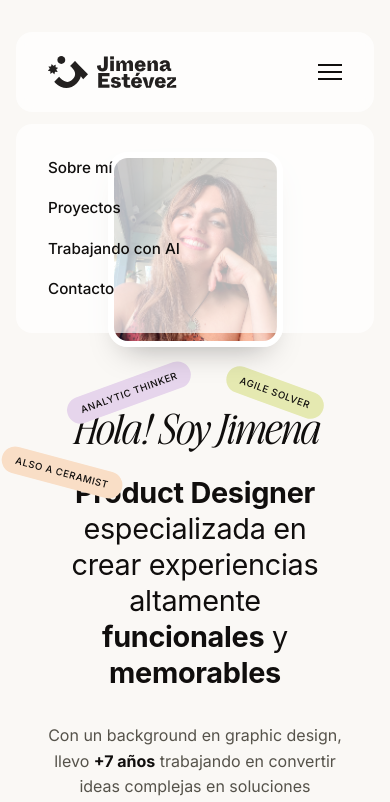
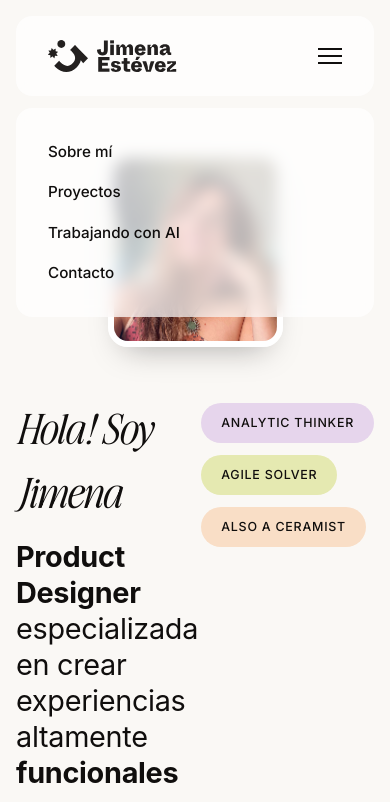
Before and after one commit to jimenaestevez/jimenaestevez.github.io, a plain HTML site: page index.html in a window 390 px wide. Both pictures are taken after a click on the button "Abrir menú". Shown: the top 802 px of the page. Drawn offline with Linux system fonts and the light colour scheme; a web font is replaced by a local one.

Commit message:
Fix mobile hero layout, nav dropdown blur, and badge positioning
- Restore desktop hero to original scattered/rotated badge layout
- Add mobile-only left-aligned hero text with badges stacked on the right
  (separate DOM nodes per breakpoint to avoid absolute-positioning
  context conflicts between the two layouts)
- Fix nav dropdown: move it out of the header in the DOM so its
  backdrop-filter isn't nested inside another backdrop-filter element
  (Chrome fails to blur through nested backdrop-filter ancestors)
- Align dropdown's lateral inset with the header's own margin on mobile
- Toolkit grid: fix horizontal overflow on mobile caused by grid item
  min-width:auto and a fixed image max-width
- Reduce mobile lateral padding, left-align toolkit text (image stays centered)
- Hero photos: unify hover and click handling so clicking mid-hover
  correctly collapses them instead of being masked by :hover
- Add color-scheme-aware SVG favicon

Co-Authored-By: Claude Sonnet 5 <noreply@anthropic.com>

```diff
--- a/css/styles.css
+++ b/css/styles.css
@@ -216,6 +216,10 @@ p {
 }
 
 /* ---- Header / Navegación ---- */
+.header-wrap {
+  position: relative;
+}
+
 .site-header {
   position: sticky;
   top: 32px;
@@ -223,6 +227,7 @@ p {
   margin: 32px 72px 0;
   border-radius: 16px;
   background-color: rgba(255, 255, 255, 0.7);
+  -webkit-backdrop-filter: blur(8px);
   backdrop-filter: blur(8px);
 }
 
@@ -244,6 +249,11 @@ p {
 }
 
 .nav-links {
+  position: absolute;
+  top: 50%;
+  right: 104px;
+  transform: translateY(-50%);
+  z-index: 100;
   display: flex;
   align-items: center;
   gap: var(--space-md);
@@ -293,6 +303,15 @@ p {
   padding-top: 40px;
   padding-bottom: var(--space-lg);
   text-align: center;
+}
+
+.hero-content {
+  max-width: 850px;
+  margin: 0 auto;
+}
+
+.hero-badges {
+  display: none;
 }
 
 .hero-actions {
@@ -351,13 +370,11 @@ p {
   z-index: 2;
 }
 
-.hero-photo-group:hover .hero-photo-side.left,
 .hero-photo-group.expanded .hero-photo-side.left {
   opacity: 1;
   transform: translate(-120px, 52px) rotate(-15deg) scale(1);
 }
 
-.hero-photo-group:hover .hero-photo-side.right,
 .hero-photo-group.expanded .hero-photo-side.right {
   opacity: 1;
   transform: translate(120px, 52px) rotate(15deg) scale(1);
@@ -393,7 +410,6 @@ p {
 }
 
 .badge-pill {
-  position: absolute;
   display: inline-block;
   padding: 12px 24px;
   border-radius: 999px;
@@ -406,23 +422,36 @@ p {
 }
 
 .badge-1 {
+  background-color: var(--color-lilac);
+}
+
+.badge-2 {
+  background-color: var(--color-lime);
+}
+
+.badge-3 {
+  background-color: var(--color-peach);
+}
+
+.badge-scatter {
+  position: absolute;
+}
+
+.badge-scatter.badge-1 {
   top: -3.5rem;
   left: -2rem;
-  background-color: var(--color-lilac);
   transform: rotate(-15deg);
 }
 
-.badge-2 {
+.badge-scatter.badge-2 {
   top: 35%;
   right: -4rem;
-  background-color: var(--color-lime);
   transform: rotate(-15deg);
 }
 
-.badge-3 {
+.badge-scatter.badge-3 {
   bottom: 2rem;
   left: -5.5rem;
-  background-color: var(--color-peach);
   transform: rotate(15deg);
 }
 
@@ -1033,19 +1062,21 @@ p {
   .nav-links {
     position: absolute;
     top: 100%;
-    left: 0;
-    right: 0;
-    background-color: var(--color-bg);
+    left: 16px;
+    right: 16px;
     flex-direction: column;
     align-items: flex-start;
     padding: var(--space-md);
     gap: var(--space-sm);
-    border-bottom: 1px solid var(--color-line);
-    transform: translateY(-150%);
-    transition: transform 0.25s ease;
+    opacity: 0;
+    visibility: hidden;
+    transform: translateY(-8px);
+    transition: opacity 0.2s ease, transform 0.2s ease, visibility 0.2s;
   }
 
   .nav-links.open {
+    opacity: 1;
+    visibility: visible;
     transform: translateY(0);
   }
 
@@ -1089,43 +1120,67 @@ p {
 
   .site-header {
     margin: 16px;
+    top: 16px;
   }
 
   .nav-links {
     top: calc(100% + 12px);
     background-color: rgba(255, 255, 255, 0.7);
+    -webkit-backdrop-filter: blur(8px);
     backdrop-filter: blur(8px);
     border-radius: 16px;
-    border-bottom: none;
   }
 
-  .badge-pill {
+  .hero {
+    text-align: left;
+  }
+
+  .hero-content {
+    display: flex;
+    align-items: flex-start;
+    justify-content: space-between;
+    gap: 1.5rem;
+    max-width: none;
+  }
+
+  .hero-text {
+    flex: 1;
+    min-width: 0;
+  }
+
+  .hero-eyebrow,
+  .hero-headline-wrap,
+  .hero-copy {
+    text-align: left;
+    max-width: none;
+    margin-left: 0;
+    margin-right: 0;
+  }
+
+  .badge-scatter {
+    display: none;
+  }
+
+  .hero-badges {
+    display: flex;
+    flex-direction: column;
+    align-items: flex-start;
+    gap: 0.75rem;
+    flex-shrink: 0;
+    padding-top: 0.5rem;
+  }
+
+  .hero-badges .badge-pill {
     font-size: 0.78rem;
     padding: 10px 20px;
   }
 
-  .badge-1 {
-    top: -4.5rem;
-    left: 0;
-    right: auto;
-    bottom: auto;
-    transform: rotate(-18deg);
+  .toolkit-item {
+    text-align: left;
   }
 
-  .badge-2 {
-    top: -4.5rem;
-    right: 0;
-    left: auto;
-    bottom: auto;
-    transform: rotate(18deg);
-  }
-
-  .badge-3 {
-    top: -0.5rem;
-    left: -4rem;
-    right: auto;
-    bottom: auto;
-    transform: rotate(15deg);
+  .toolkit-item p {
+    margin: 0.5rem 0 0;
   }
 
   .footer-cta-inner {
@@ -1147,47 +1202,23 @@ p {
     grid-template-columns: 1fr;
   }
 
+  .wrapper {
+    padding: 0 16px;
+  }
+
   .toolkit-grid {
     grid-template-columns: 1fr;
-    margin-left: calc(-1 * var(--space-md));
-    margin-right: calc(-1 * var(--space-md));
+    margin-left: -16px;
+    margin-right: -16px;
   }
 
   .toolkit-item {
-    padding: 0 var(--space-md);
-  }
-
-  .hero-headline-wrap {
-    padding: 0 1.5rem;
+    padding: 0 16px;
   }
 
   .badge-pill {
     font-size: 0.6rem;
     padding: 6px 14px;
-  }
-
-  .badge-1 {
-    top: -6rem;
-    left: 2rem;
-    right: auto;
-    bottom: auto;
-    transform: rotate(-20deg);
-  }
-
-  .badge-2 {
-    top: -6rem;
-    right: 2rem;
-    left: auto;
-    bottom: auto;
-    transform: rotate(20deg);
-  }
-
-  .badge-3 {
-    top: -1rem;
-    left: -2rem;
-    right: auto;
-    bottom: auto;
-    transform: rotate(15deg);
   }
 
   .case-nav {
--- a/index.html
+++ b/index.html
@@ -13,22 +13,24 @@
 </head>
 <body>
 
+  <div class="header-wrap">
     <header class="site-header">
       <div class="nav">
         <a href="index.html" class="nav-logo">
         <img src="assets/images/Logo-1.svg" alt="Jimena Estévez" />
       </a>
+        <button class="nav-toggle" aria-label="Abrir menú">
+        <span></span><span></span><span></span>
+      </button>
+      </div>
+    </header>
     <nav class="nav-links">
         <a href="about.html" data-text="Sobre mí">Sobre mí</a>
         <a href="projects.html" data-text="Proyectos">Proyectos</a>
         <a href="ai.html" data-text="Trabajando con AI">Trabajando con AI</a>
         <a href="contact.html" data-text="Contacto">Contacto</a>
       </nav>
-      <button class="nav-toggle" aria-label="Abrir menú">
-        <span></span><span></span><span></span>
-      </button>
   </div>
-  </header>
 
   <main>
     <!-- Hero -->
@@ -46,12 +48,14 @@
           </div>
         </div>
 
+        <div class="hero-content">
+          <div class="hero-text">
             <span class="eyebrow hero-eyebrow">Hola! Soy Jimena</span>
 
             <div class="hero-headline-wrap">
-          <span class="badge-pill badge-1">Analytic thinker</span>
-          <span class="badge-pill badge-2">Agile solver</span>
-          <span class="badge-pill badge-3">Also a ceramist</span>
+              <span class="badge-pill badge-1 badge-scatter">Analytic thinker</span>
+              <span class="badge-pill badge-2 badge-scatter">Agile solver</span>
+              <span class="badge-pill badge-3 badge-scatter">Also a ceramist</span>
               <h1 class="hero-headline">
                 <strong>Product Designer</strong> especializada en crear experiencias altamente <strong>funcionales</strong> y <strong>memorables</strong>
               </h1>
@@ -64,6 +68,14 @@
               <strong>uso de AI para eficientizar y agilizar la implementación</strong> de las
               soluciones.
             </p>
+          </div>
+
+          <div class="hero-badges">
+            <span class="badge-pill badge-1">Analytic thinker</span>
+            <span class="badge-pill badge-2">Agile solver</span>
+            <span class="badge-pill badge-3">Also a ceramist</span>
+          </div>
+        </div>
       </div>
     </section>
 
--- a/js/main.js
+++ b/js/main.js
@@ -12,10 +12,18 @@ if (navToggle && navLinks) {
   });
 }
 
-// Fotos del hero: click para expandir/contraer (equivalente táctil del hover)
+// Fotos del hero: hover en desktop, click para expandir/contraer en cualquier dispositivo
 const heroPhotoGroup = document.querySelector('.hero-photo-group');
 
 if (heroPhotoGroup) {
+  heroPhotoGroup.addEventListener('mouseenter', () => {
+    heroPhotoGroup.classList.add('expanded');
+  });
+
+  heroPhotoGroup.addEventListener('mouseleave', () => {
+    heroPhotoGroup.classList.remove('expanded');
+  });
+
   heroPhotoGroup.addEventListener('click', (event) => {
     heroPhotoGroup.classList.toggle('expanded');
     event.stopPropagation();
```
Also changed, not shown: about.html (+11 -9 lines), ai.html (+11 -9 lines), contact.html (+11 -9 lines), projects.html (+11 -9 lines), proyecto-01.html (+11 -9 lines), proyecto-02.html (+11 -9 lines), proyecto-03.html (+11 -9 lines). Lines whose indentation alone changed are shown as unchanged.
